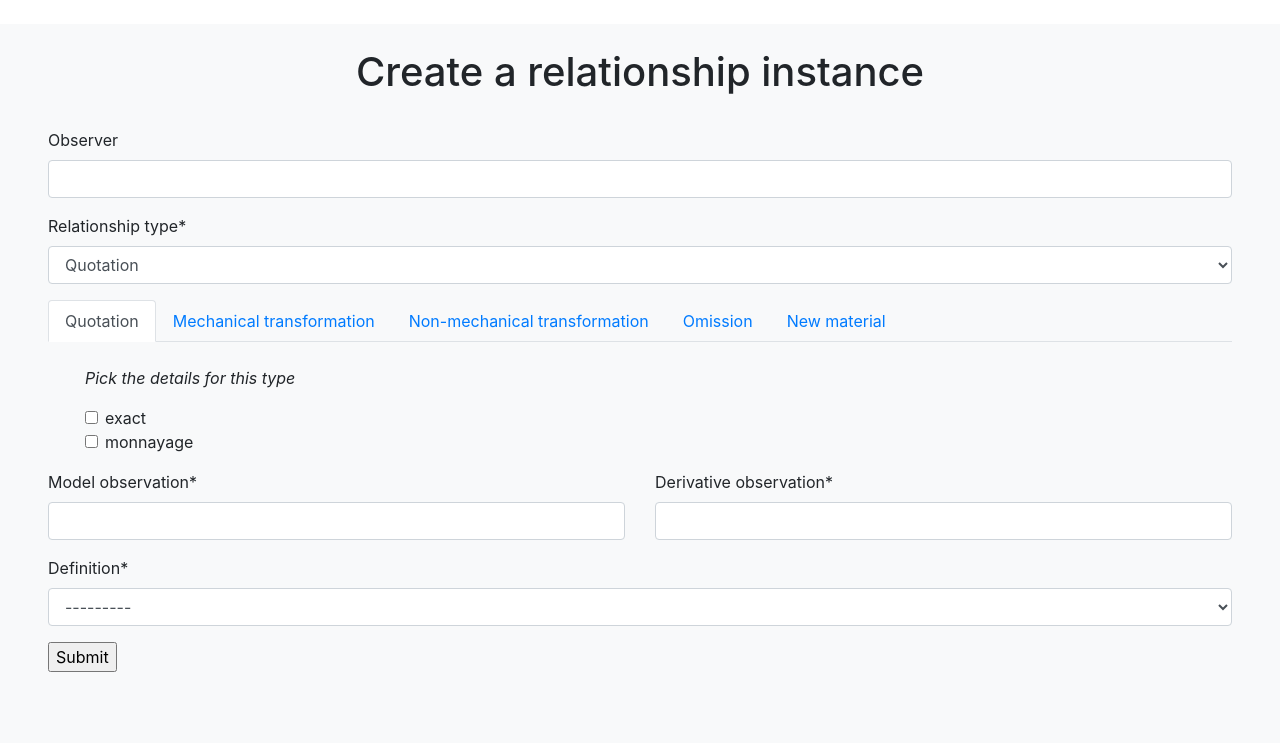
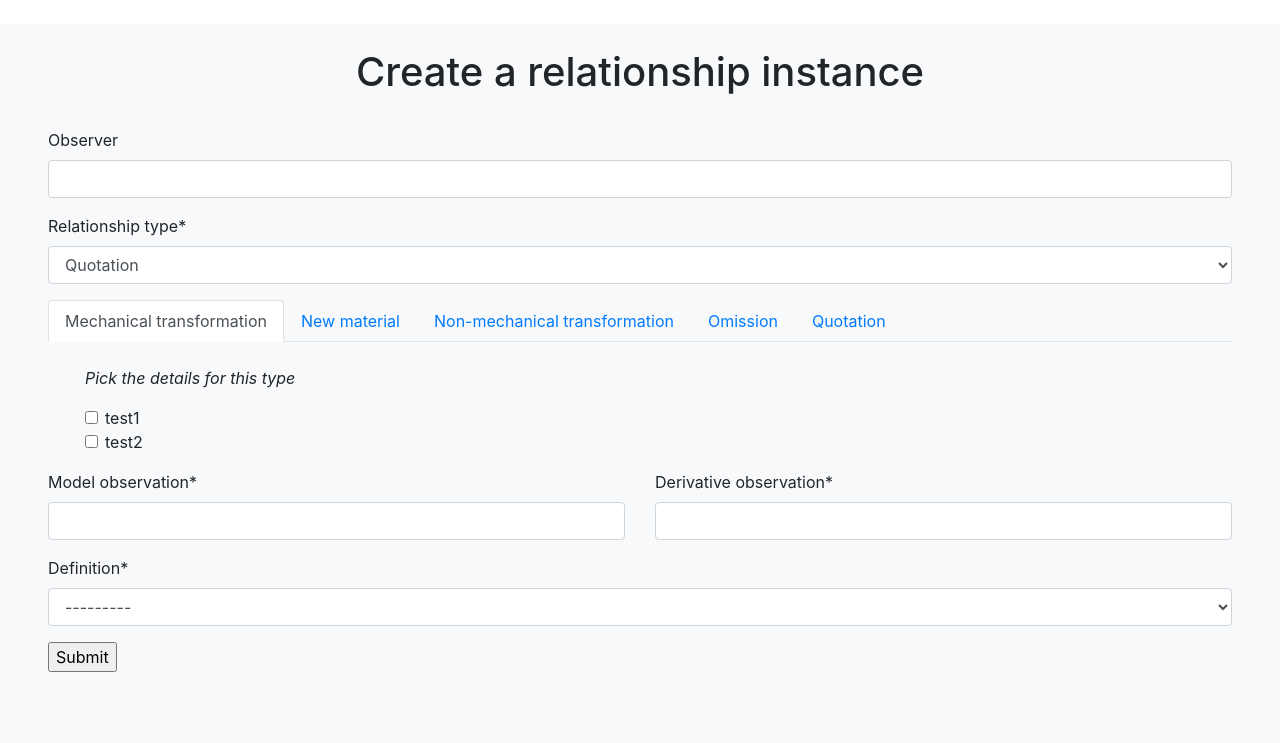
Before and after one commit to CRIM-Project/jsonfield-testing, a Django app: page /forms/relationship/ in a window 1280 px wide. Shown: the top 743 px of the page. Run offline with Django 3.2, Linux system fonts and the light colour scheme; data comes from the database, SQL or seed files in the repository; both versions use the stored data as it was after the commit; some libraries are stand-ins or nearby versions.

Commit message:
switch to def 6

```diff
--- a/crim/templates/relationship_form.html
+++ b/crim/templates/relationship_form.html
@@ -32,7 +32,7 @@
                 <!-- Tab panes -->
                 <div class="tab-content">
 
-                    <div class="tab-pane container active" id="{{ first_type }}">
+                    <div class="tab-pane container active" id="a">
                         <p><br><i>Pick the details for this type</i></p>
                         <div class="checkboxlist"></div>
                     </div>
@@ -64,15 +64,15 @@
             {{ subtype_dict|lookup:subtype|json_script:subtype}}
         {% endfor %}
 
-        {{ qt_details|json_script:"qt_details" }}
+        {{ first_details|json_script:"first_details" }}
         <script>
-            const data = JSON.parse(document.getElementById('qt_details').textContent);
+            const data = JSON.parse(document.getElementById('first_details').textContent);
             $.each(data, function(index){
                 $('.checkboxlist')
                 .append("<div class='form-check'> <input class='form-check-input' type='checkbox' value='" + data[index] + "' id='" + data[index] + "'> <label class='form-check-label' for='" + data[index] + "'>" + data[index] + "</label></div>");
             });
 
-            const other_data = JSON.parse(document.getElementById('omission').textContent);
+            const other_data = JSON.parse(document.getElementById('quotation').textContent);
             $.each(other_data, function(index){
                 $('.checkboxlists')
                 .append("<div class='form-check'> <input class='form-check-input' type='checkbox' value='" + data[index] + "' id='" + data[index] + "'> <label class='form-check-label' for='" + data[index] + "'>" + data[index] + "</label></div>");
--- a/crim/views/relationship_form.py
+++ b/crim/views/relationship_form.py
@@ -6,11 +6,14 @@ from crim.forms.relationship import RelationshipForm
 from crim.models.definition import CRIMDefinition
 
 def get_relationship(request):
-    curr_def = CRIMDefinition.objects.get(pk=5)
+    curr_def = CRIMDefinition.objects.get(pk=6)
     curr_types = list(curr_def.relationship_definition)
     first_type = curr_types[0]
     other_types = curr_types[1:]
-    qt_details = list(curr_def.relationship_definition[first_type])
+    first_details = list(curr_def.relationship_definition[first_type].keys())
+    #['test1', 'test2']
+    first_detail_type = str(curr_def.relationship_definition[first_type]['test1'])
+    #boolean
 
     subtype_dict = curr_def.relationship_definition
 
@@ -31,7 +34,8 @@ def get_relationship(request):
                 context={'form': form,
                         'first_type': first_type,
                         'other_types': other_types,
-                        'qt_details': qt_details,
+                        'first_details': first_details,
+                        'first_detail_type': first_detail_type,
                         'curr_types': curr_types,
                         'subtype_dict': subtype_dict,
                         'curr_def': curr_def})
--- a/scripts/test.py
+++ b/scripts/test.py
@@ -14,8 +14,8 @@ def run():
     #testobs2.save()
 
     testdef = CRIMDefinition(observation_definition={},
-                            derivative_observation={"mechanical transformation": {},
+                            relationship_definition={"mechanical transformation": {"test1": "boolean", "test2": "text"},
                             "new material": {}, "non-mechanical transformation": {},
-                            "omission": {}, "quotation": {"exact":"boolean", "monnayage":"boolean"}})
+                            "omission": {"test1":"boolean", "test2":"boolean"}, "quotation": {"exact":"boolean", "monnayage":"boolean"}})
 
     testdef.save()
```
Also changed, not shown: db.sqlite3.
